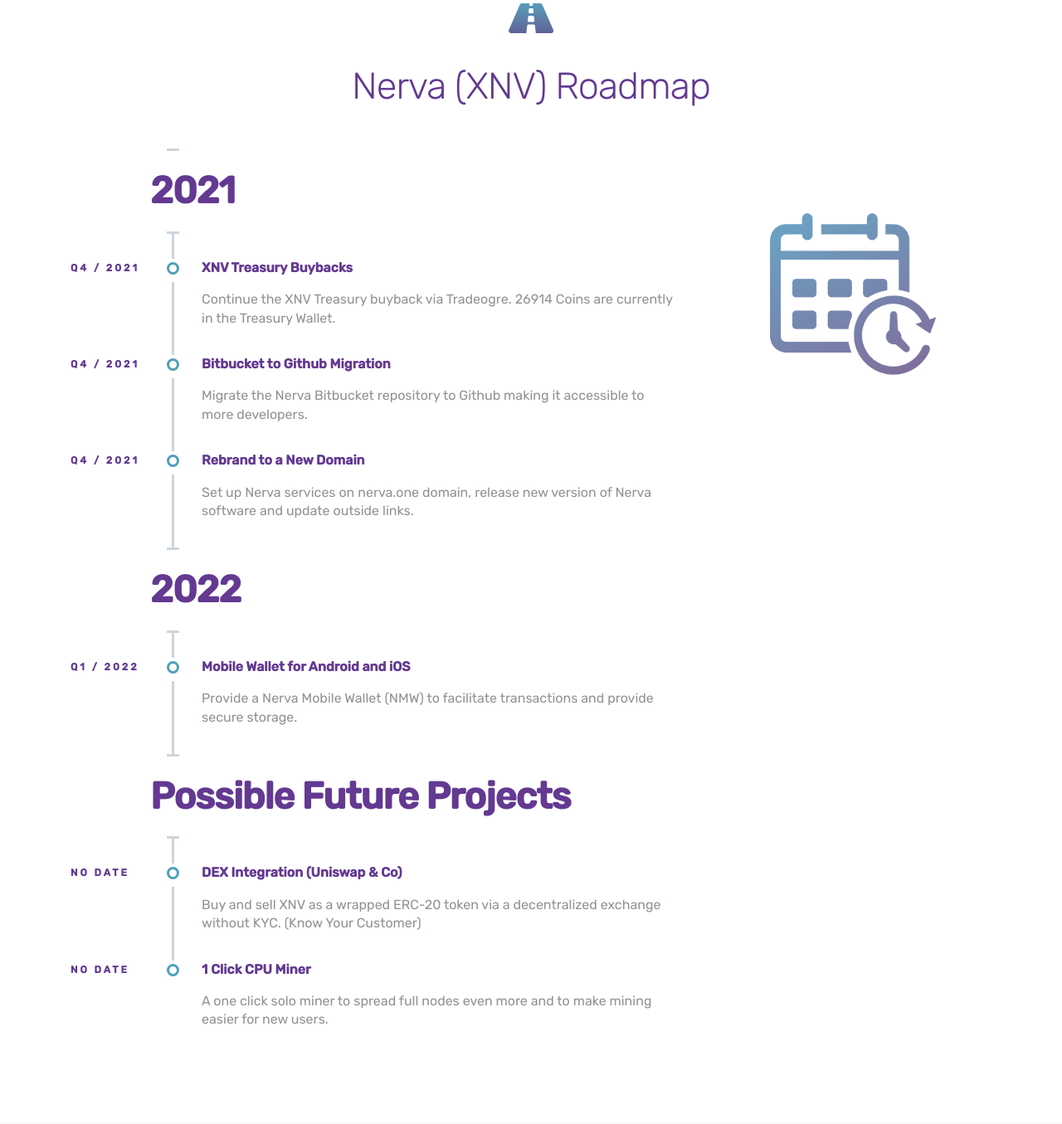
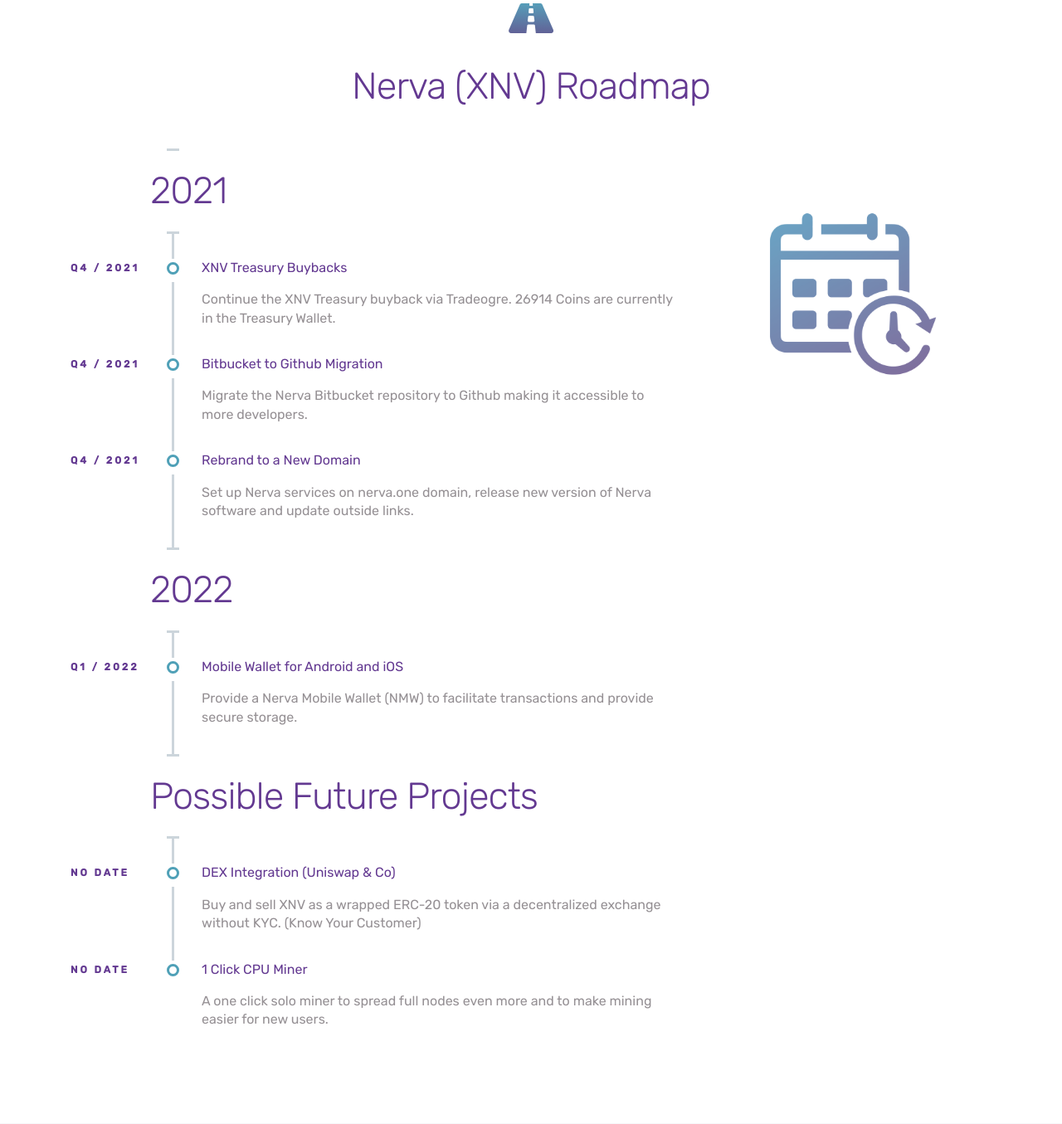
Before and after one commit to R0BC0D3R/nerva-website, a PHP site: page / in a window 1280 px wide. Shown: the part 4036-5391 px from the top of the page at 83% size. Run offline with PHP 8.4, Linux system fonts and the light colour scheme; some libraries are stand-ins or nearby versions.

Commit message:
Updated font-weight of roadmap titles

```diff
--- a/css/style.css
+++ b/css/style.css
@@ -909,7 +909,6 @@ header {
   position: relative;
 }
 .timeline-title {
-	font-weight: 700;
 	color: #633991;
   }
 .timeline-item:last-child {
```
